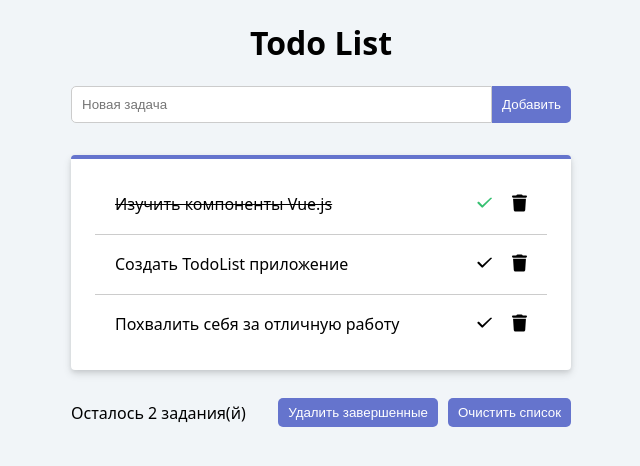
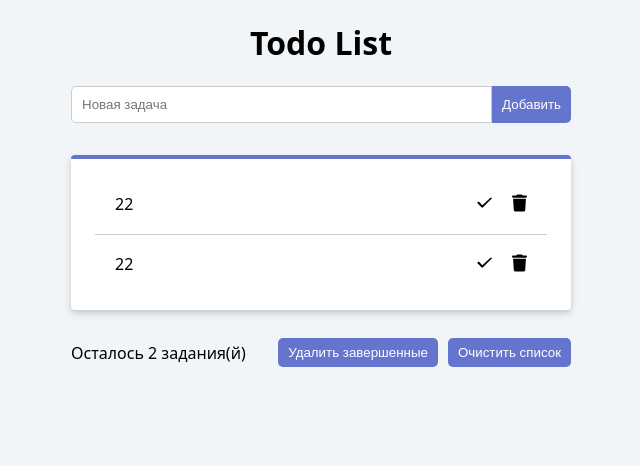
Before and after one commit to kr4sn0v/result_uni, a Vue app: page / in a window 1280 px wide. Shown: the top 466 px of the page, without its empty margins (319-959 px from the left). Built offline with nearby package versions, Linux system fonts and the light colour scheme; data requests are answered from the project's data file.

Commit message:
Задание: Todo List. Подключение к JSON-server

```diff
--- /dev/null
+++ b/db.json
@@ -0,0 +1,14 @@
+{
+  "todos": [
+    {
+      "id": "Fri Nov 07 2025 17:04:24 GMT+0500 (Екатеринбург, стандартное время)",
+      "text": "22",
+      "completed": false
+    },
+    {
+      "id": "Fri Nov 07 2025 17:04:26 GMT+0500 (Екатеринбург, стандартное время)",
+      "text": "22",
+      "completed": false
+    }
+  ]
+}
--- a/package.json
+++ b/package.json
@@ -14,6 +14,7 @@
     "format": "prettier --write src/"
   },
   "dependencies": {
+    "firebase": "^12.5.0",
     "vee-validate": "^4.15.1",
     "vue": "^3.5.22",
     "vue-select": "^4.0.0-beta.6",
--- a/src/App.vue
+++ b/src/App.vue
@@ -1,8 +1,7 @@
 <template>
   <div class="container todo-app">
     <h1 class="title">Todo List</h1>
-
-    <TodoForm v-model="textValue" @add-todo="addTodo" />
+    <TodoForm @add-todo="addTodo" />
 
     <TodoList :todos="todos" @remove-todo="removeTodo" />
 
@@ -12,31 +11,49 @@
       @clear-completed="clearCompleted"
       @clear-all="clearAll"
     />
+    <div v-show="isLoading">Загрузка...</div>
+    <div v-if="error">Произошла ошибка: {{ error }}</div>
   </div>
 </template>
 
 <script setup>
-import { ref, reactive, computed } from 'vue'
+import { reactive, computed, onMounted } from 'vue'
+import TodoForm from './components/TodoForm.vue'
 import TodoList from './components/TodoList.vue'
 import TodoFooter from './components/TodoFooter.vue'
-import TodoForm from './components/TodoForm.vue'
+import { useFetch } from './composables/useFetch'
 
-const todos = reactive([
-  { id: 1, text: 'Изучить компоненты Vue.js', completed: true },
-  { id: 2, text: 'Создать TodoList приложение', completed: false },
-  { id: 3, text: 'Похвалить себя за отличную работу', completed: false },
-])
+const todos = reactive([])
+const { isLoading, error, fetchData } = useFetch()
 
-const removeTodo = (index) => {
-  todos.splice(index, 1)
+const fetchTodos = async () => {
+  const data = await fetchData('http://localhost:3000/todos')
+  todos.splice(0, todos.length, ...data)
 }
 
-const textValue = ref('')
+const addTodo = (newTodo) => {
+  const newTodoId = new Date()
+  const newTodoAdd = {
+    id: newTodoId.toString(),
+    text: newTodo,
+    completed: false,
+  }
 
-const addTodo = () => {
-  textValue.value !== '' || false
-    ? todos.push({ id: Date.now(), text: textValue.value, completed: false })
-    : alert('Введите название задачи')
+  fetchData('http://localhost:3000/todos', {
+    method: 'POST',
+    body: newTodoAdd,
+    headers: { 'Content-Type': 'application/json' },
+  }).then(() => {
+    fetchTodos()
+  })
+}
+
+const removeTodo = async (id) => {
+  fetchData(`http://localhost:3000/todos/${id}`, {
+    method: 'DELETE',
+  }).then(() => {
+    fetchTodos()
+  })
 }
 
 const remainingTodos = computed(() => todos.filter((todo) => !todo.completed).length)
@@ -44,14 +61,22 @@ const remainingTodos = computed(() => todos.filter((todo) => !todo.completed).le
 const clearCompleted = () => {
   for (let i = todos.length - 1; i >= 0; i--) {
     if (todos[i].completed) {
-      todos.splice(i, 1)
+      removeTodo(todos[i].id)
     }
   }
 }
 
-const clearAll = () => {
-  todos.splice(0, todos.length)
+const clearAll = async () => {
+  for (let i = todos.length - 1; i >= 0; i--) {
+    if (todos[i]) {
+      removeTodo(todos[i].ifd)
+    }
+  }
 }
+
+onMounted(() => {
+  fetchTodos()
+})
 </script>
 
 <style src="./App.css"></style>
--- a/src/components/TodoForm.vue
+++ b/src/components/TodoForm.vue
@@ -1,12 +1,21 @@
 <template>
-  <form class="form" @submit.prevent>
+  <form class="form" @submit.prevent="handleSubmit">
     <div class="form__group form__group--todo">
-      <input class="form-control" type="text" placeholder="Новая задача" v-model.trim="value" />
-      <button class="btn btn--add-todo" type="submit" @click="$emit('add-todo')">Добавить</button>
+      <input class="form-control" type="text" placeholder="Новая задача" v-model.trim="newTodo"/>
+      <button class="btn btn--add-todo" type="submit">Добавить</button>
     </div>
   </form>
 </template>
 
 <script setup>
-const value = defineModel()
+  import { ref } from 'vue'
+  const newTodo = ref('')
+  const $emit = defineEmits(['add-todo'])
+
+  const handleSubmit = () => {
+    if (newTodo.value) {
+      $emit('add-todo', newTodo.value)
+      newTodo.value = ''
+    }
+  }
 </script>
--- a/src/components/TodoList.vue
+++ b/src/components/TodoList.vue
@@ -2,10 +2,10 @@
   <div class="todo-app__main">
     <ul class="todo-list">
       <TodoListItem
-        v-for="(todo, index) in todos"
+        v-for="todo in todos"
         :key="todo.id"
         v-bind="todo"
-        @remove="() => $emit('remove-todo', index)"
+        @remove="() => $emit('remove-todo', todo.id)"
         @complete.once="() => (todo.completed = !todo.completed)"
       />
     </ul>
@@ -18,14 +18,12 @@
 <script setup>
 import TodoListItem from './TodoListItem.vue'
 
-defineProps(
-  {
-    todos: {
-      type: Array,
-      required: true,
-    },
-  }
-)
+defineProps({
+  todos: {
+    type: Array,
+    required: true,
+  },
+})
 </script>
 
 <style>
--- /dev/null
+++ b/src/composables/useFetch.js
@@ -0,0 +1,29 @@
+import { ref } from 'vue'
+
+export function useFetch() {
+  const isLoading = ref(false)
+  const error = ref('')
+
+  async function fetchData(url, options = {}) {
+    isLoading.value = true
+    error.value = ''
+
+    try {
+      const response = await fetch(url, {
+        ...options,
+        body: options.body ? JSON.stringify(options.body) : null,
+      })
+
+      if (!response.ok) {
+        throw new Error('Fetch error')
+      }
+
+      return await response.json()
+    } catch (err) {
+      error.value = err.message
+    } finally {
+      isLoading.value = false
+    }
+  }
+  return { isLoading, error, fetchData }
+}
```
Also changed, not shown: src/components/TodoFooter.vue (+6 -8 lines), src/components/TodoListItem.vue (+3 -5 lines), 1 other file (tests, documents, lock files or other folders).
